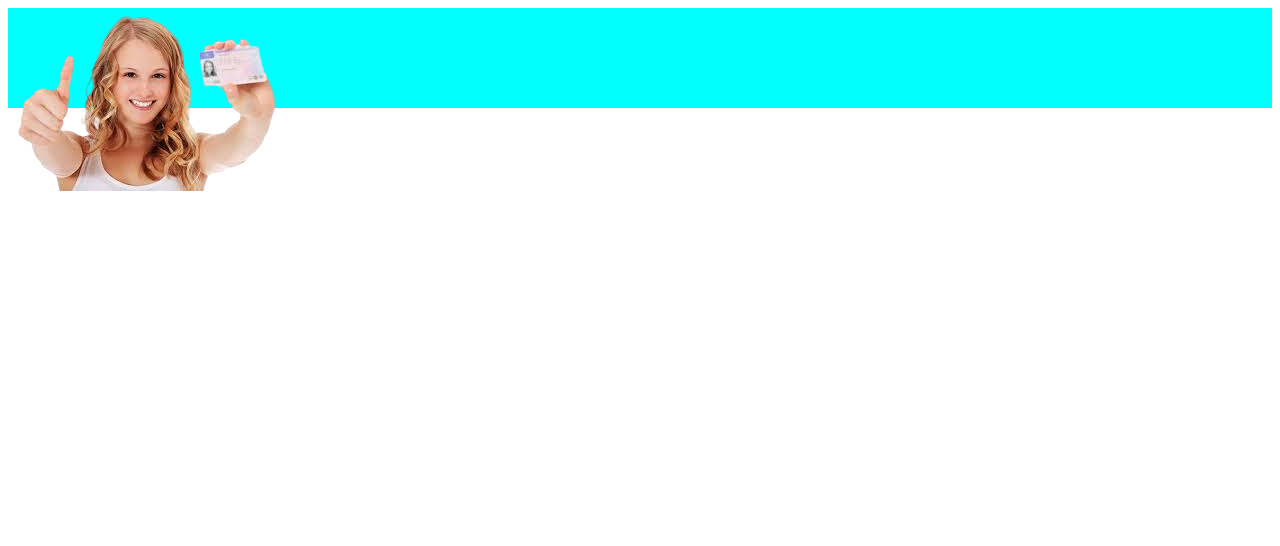
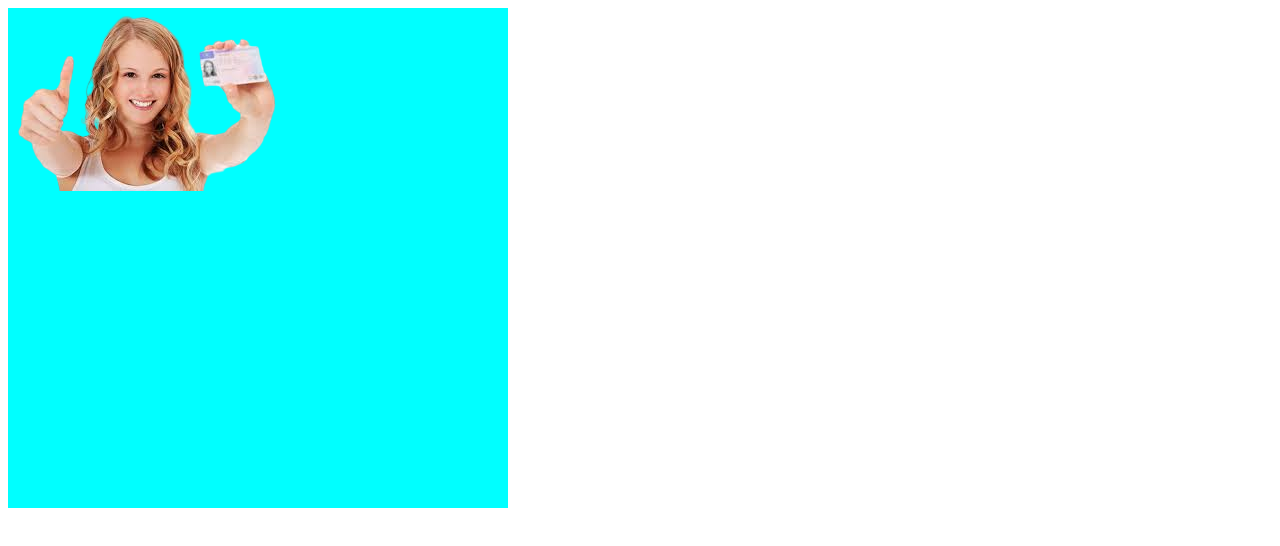
Before and after one commit to Jonatas84/html-css, a plain HTML site: page desafio/projeto online/outra pagina/segunda.html in a window 1280 px wide. Drawn offline with Linux system fonts and the light colour scheme.

Commit message:
reajuste

```diff
--- a/desafio/projeto online/outra pagina/estilo/style.css
+++ b/desafio/projeto online/outra pagina/estilo/style.css
@@ -1,5 +1,13 @@
+*{
+
+
+
+
+}
 #container{
 
     background-color: aqua;
-    height: 100px;
+    width: 500px;
+    height: 500px;
+
 }
```
